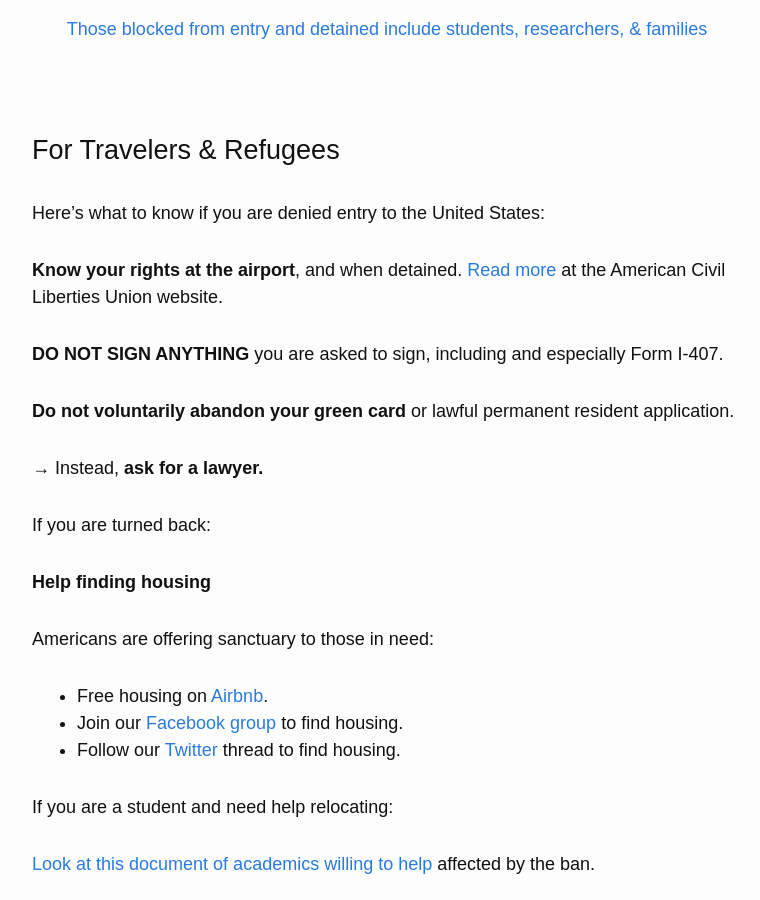
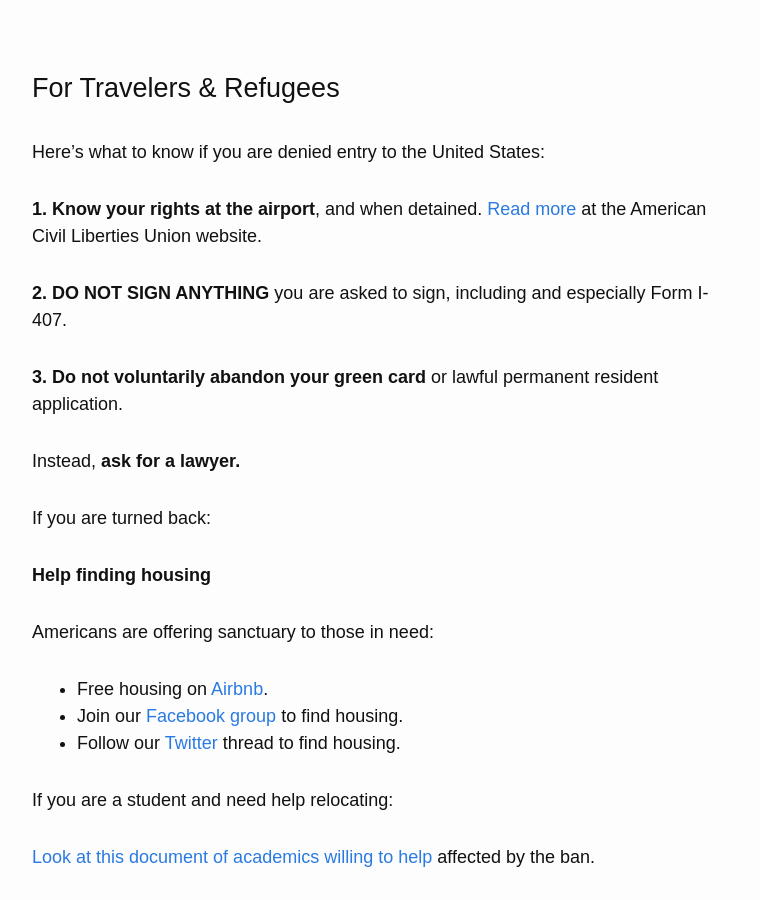
Before and after one commit to RichardLitt/stranded-by-trump, a Jekyll site: the page built from index.md, in a window 1280 px wide and 900 px high, scrolled down 834 px. Shown: the whole window, without its empty margins (253-1013 px from the left). Built offline with Jekyll 4.4.1, drawn with Linux system fonts in a browser that asks for light colours; nearby versions of some CDN libraries; our own code applies the rules of GitHub Pages for plain Markdown files; some of the changed text lies outside the part shown.

Commit message:
Number, link

```diff
--- a/index.md
+++ b/index.md
@@ -25,13 +24,13 @@ While we can’t directly change the president’s decision, we CAN offer urgent
 
 Here’s what to know if you are denied entry to the United States:
 
-**Know your rights at the airport**, and when detained. [Read more](https://www.aclu.org/know-your-rights) at the American Civil Liberties Union website.
+**1. Know your rights at the airport**, and when detained. [Read more](https://www.aclu.org/know-your-rights) at the American Civil Liberties Union website.
 
-**DO NOT SIGN ANYTHING** you are asked to sign, including and especially Form I-407.
+**2. DO NOT SIGN ANYTHING** you are asked to sign, including and especially Form I-407.
 
-**Do not voluntarily abandon your green card** or lawful permanent resident application.
+**3. Do not voluntarily abandon your green card** or lawful permanent resident application.
 
-→ Instead, **ask for a lawyer.**
+Instead, **ask for a lawyer.**
 
 If you are turned back:
 
@@ -57,16 +56,16 @@ Reach out [here](https://twitter.com/FreeSciNet/status/825546738605891584).
 
 Here’s what you can do to help those in desperate need right now:
 
-**Offer housing** on [Airbnb](https://www.airbnb.com/disaster) or other platforms
+**1. Offer housing** on [Airbnb](https://www.airbnb.com/disaster) or other platforms
 
-**If you know a green card holder who is stuck outside the U.S.** with tickets to return to IAD -- please let [Simon Sandoval-Moshenberg](mailto:simon@justice4all.org) know ASAP. He is the Director of the [Immigrant Advocacy Program](https://www.justice4all.org/immigrant-advocacy-program/) at the Legal Aid Center in Washington, D.C.
+**2. If you know a green card holder who is stuck outside the U.S.** with tickets to return to IAD -- please let [Simon Sandoval-Moshenberg](mailto:simon@justice4all.org) know ASAP. He is the Director of the [Immigrant Advocacy Program](https://www.justice4all.org/immigrant-advocacy-program/) at the Legal Aid Center in Washington, D.C.
 
   * EMAIL HIM: [simon@justice4all.org](mailto:simon@justice4all.org)
   * CALL HIM: [+1-703-778-3450](tel:+1-703-778-3450)
 
 ### **Protest**
 
-Facebook events for local protests
+Facebook events for local protests:
 
   * [New York](http://pix11.com/2017/01/28/protesters-gather-at-jfk-airports-terminal-4-after-refugees-detained-following-trumps-immigration-ban/)
   * [Boston](https://www.facebook.com/events/1808560036070492/)
```
Also changed, not shown: other parts of index.md (+1 -2 lines).
